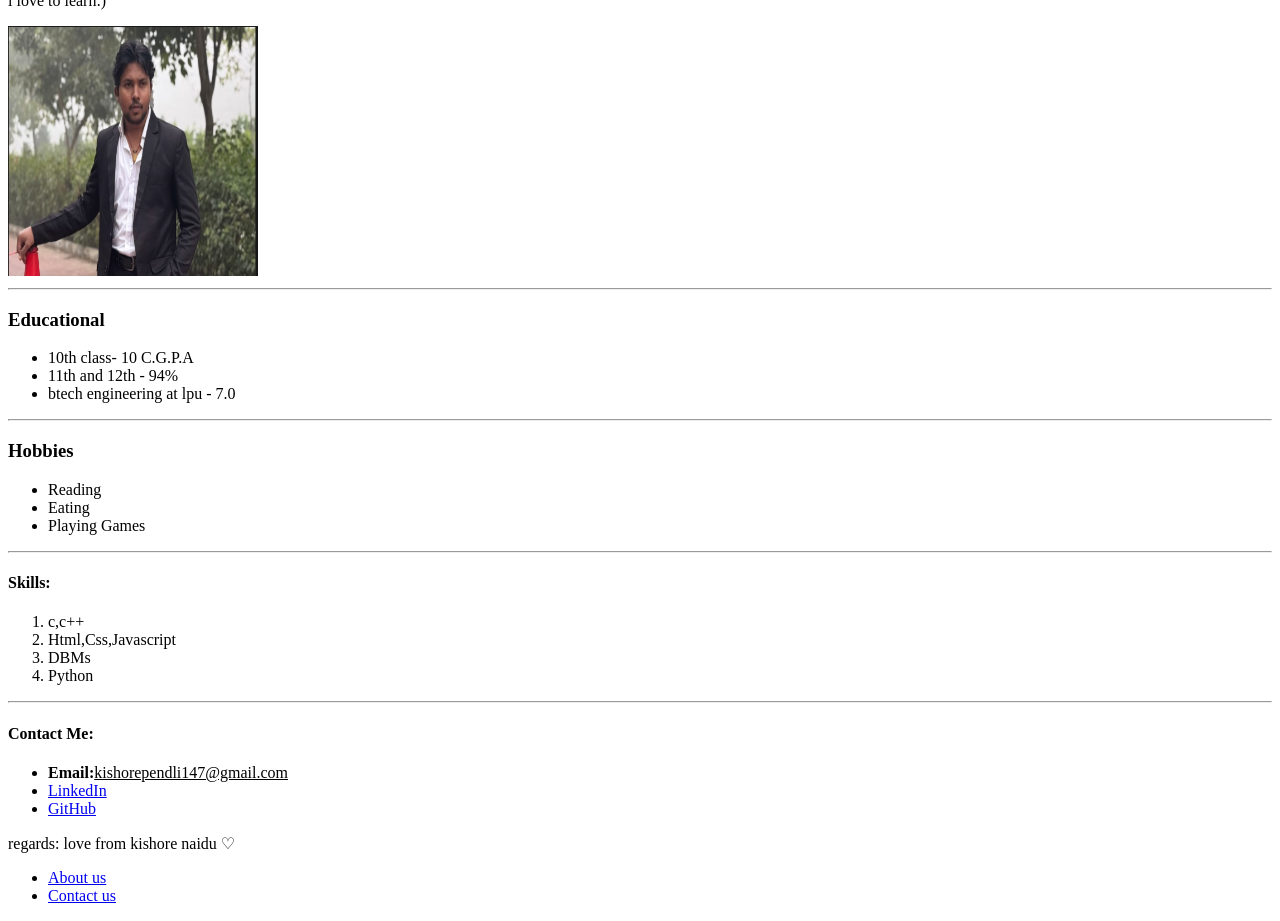
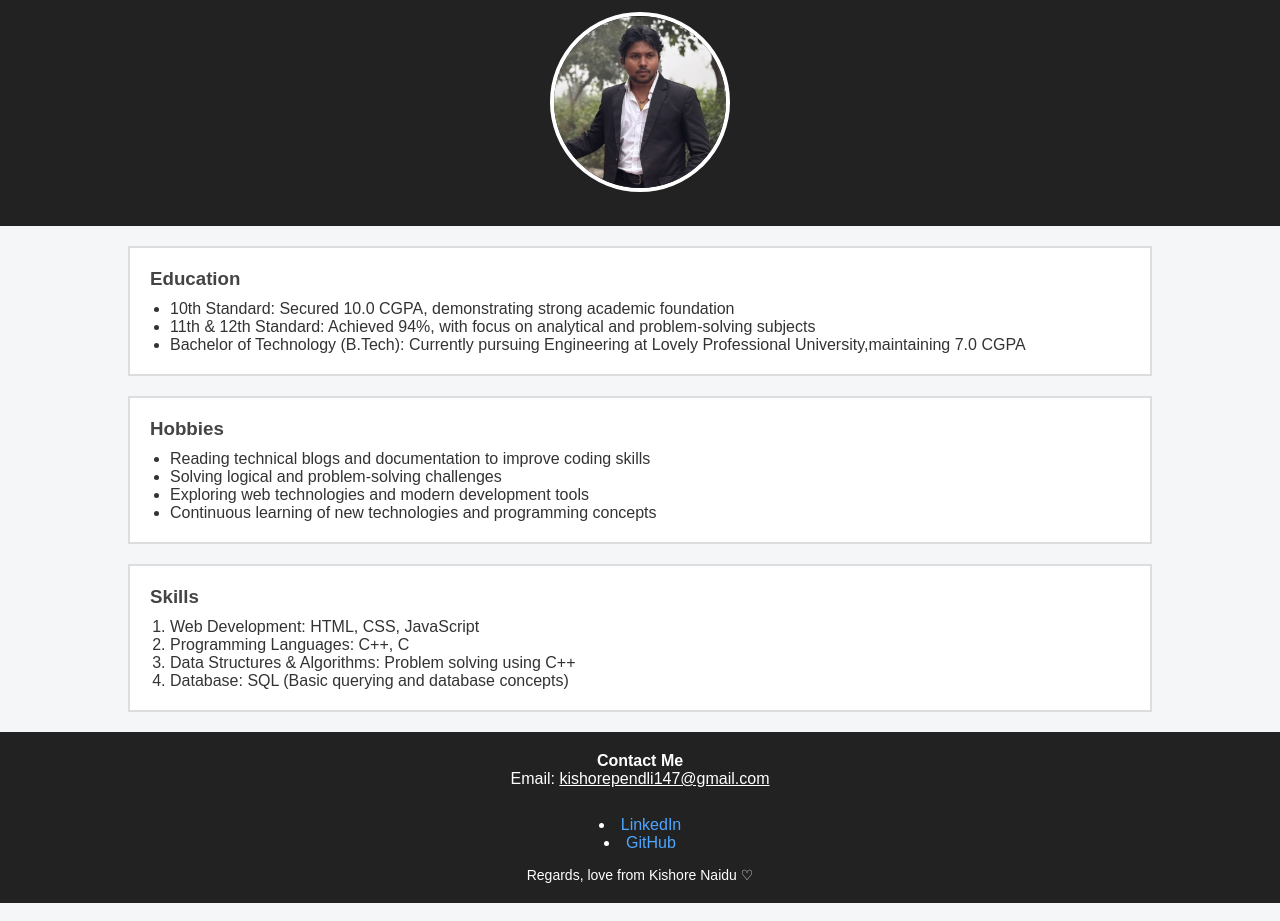
Before and after one commit to thekishorenaidu52/Protifilo, a plain HTML site: page index.html in a window 1280 px wide. Shown: the part 88-1009 px from the top of the page. Drawn offline with Linux system fonts and the light colour scheme.

Commit message:
first commit

```diff
--- a/index.html
+++ b/index.html
@@ -3,58 +3,58 @@
 <head>
     <meta charset="UTF-8">
     <meta name="viewport" content="width=device-width, initial-scale=1.0">
-    <title>My Portfilo</title>
+    <title>My Portfolio</title>
+    <link rel="stylesheet" href="style.css">
 </head>
-<header>
-    <h1>Kishore Naidu</h1>
-    <p>i love to learn:)</p>
-    <img src="kish.jpg.png" alt="kishore image" height="250px" width="250px">
+
+<body>
+
+<header class="header">
+    <h1 class="name">Kishore Naidu</h1>
+    <p class="tagline">I love to learn :)</p>
+    <img src="kish.jpg.png" alt="Kishore image" class="profile-img">
 </header>
-<hr />
-<section>
-    <h3>Educational</h3>
+
+<section class="section">
+    <h3>Education</h3>
     <ul>
-        <li>10th class- 10 C.G.P.A</li>
-        <li>11th and 12th - 94%</li>
-        <li>btech engineering at lpu - 7.0</li>
+        <li>10th Standard: Secured 10.0 CGPA, demonstrating strong academic foundation</li>
+        <li>11th & 12th Standard: Achieved 94%, with focus on analytical and problem-solving subjects</li>
+        <li>Bachelor of Technology (B.Tech): Currently pursuing Engineering at Lovely Professional University,maintaining 7.0 CGPA</li>
     </ul>
-    <hr />
 </section>
-<section>
+
+<section class="section">
     <h3>Hobbies</h3>
     <ul>
-        <li>Reading</li>
-        <li>Eating</li>
-        <li>Playing Games</li>
+        <li>Reading technical blogs and documentation to improve coding skills</li>
+        <li>Solving logical and problem-solving challenges</li>
+        <li> Exploring web technologies and modern development tools</li>
+        <li>Continuous learning of new technologies and programming concepts</li>
     </ul>
-    <hr />
 </section>
-<section>
-    <h4>Skills:</h4>
+
+<section class="section">
+    <h3>Skills</h3>
     <ol>
-        <li>c,c++</li>
-        <li>Html,Css,Javascript</li>
-        <li>DBMs</li>
-        <li>Python</li>
+        <li>Web Development: HTML, CSS, JavaScript</li>
+        <li>Programming Languages: C++, C</li>
+        <li>Data Structures & Algorithms: Problem solving using C++</li>
+        <li>Database: SQL (Basic querying and database concepts)</li>
     </ol>
 </section>
-<hr />
-<footer>
-    <h4>Contact Me:</h4>
+
+<footer class="footer">
+    <h4>Contact Me</h4>
     <ul>
-        <li><b>Email:</b><u>kishorependli147@gmail.com</u></li>
+        <li>Email: <u>kishorependli147@gmail.com</u></li></ul><br/>
         <li><a href="https://www.linkedin.com/in/kishore-pendli-286888283/">LinkedIn</a></li>
         <li><a href="https://github.com/thekishorenaidu52">GitHub</a></li>
     </ul>
-    <p> regards:
-        love from kishore naidu ♡</p>
-        <nav>
-            <ul>
-                <li><a href="/About us.html">About us</a></li>
-                <li><a href="/Contact us.html">Contact us</a></li>
-            </ul>
-        </nav>
+
+
+    <p class="footer-text">Regards, love from Kishore Naidu ♡</p>
 </footer>
-<body>
+
 </body>
 </html>
--- /dev/null
+++ b/style.css
@@ -0,0 +1,98 @@
+/* .header {
+    background-color: #222;
+    color: white;
+    text-align: center;
+    padding: 20px 0;
+}
+
+.name {
+    font-size: 28px;
+    margin-bottom: 5px;
+}
+
+.tagline {
+    font-size: 16px;
+    margin-bottom: 10px;
+}
+
+.profile-img {
+    width: 180px;
+    height: 180px;
+    border-radius: 50%;
+    border: 4px solid white;
+    object-fit: cover;
+} */
+* {
+    margin: 0;
+    padding: 0;
+    box-sizing: border-box;
+    font-family: Arial, sans-serif;
+}
+
+body {
+    background-color: #f4f6f8;
+    color: #333;
+}
+
+.header {
+    background-color: #222;
+    color: white;
+    text-align: center;
+    padding: 30px;
+}
+
+.profile-img {
+    margin-top: 15px;
+    width: 180px;
+    height: 180px;
+    border-radius: 50%;
+    border: 4px solid white;
+    object-fit: cover;
+}
+
+.section {
+    background-color: white;
+    margin: 20px auto;
+    padding: 20px;
+    width: 80%;
+    border: 2px solid #ddd;
+}
+
+.section h3 {
+    margin-bottom: 10px;
+    color: #444;
+}
+
+.section ul,
+.section ol {
+    padding-left: 20px;
+}
+
+.footer {
+    background-color: #222;
+    color: white;
+    padding: 20px;
+    text-align: center;
+}
+
+.footer ul {
+    list-style: none;
+    margin-bottom: 10px;
+}
+
+.footer a {
+    color: #4da6ff;
+    text-decoration: none;
+}
+
+.nav-links {
+    display: flex;
+    justify-content: center;
+    gap: 20px;
+    margin-top: 10px;
+}
+
+.footer-text {
+    margin-top: 15px;
+    font-size: 14px;
+}
```
Also changed, not shown: 1 other file.
